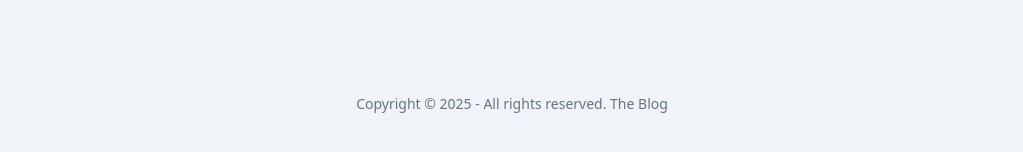
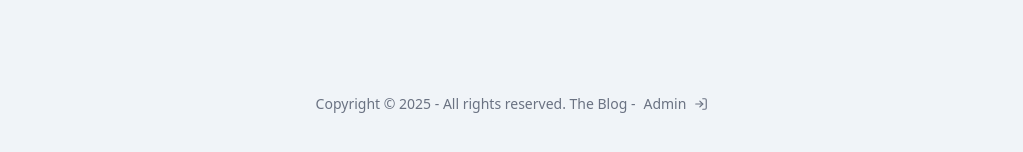
Before and after one commit to riba01/blog, a Next.js app: page / in a window 1280 px wide. Shown: the part 490-642 px from the top of the page, without its empty margins (128-1151 px from the left). Built offline with nearby package versions, Linux system fonts and the light colour scheme; no server answers; the database is empty.

Commit message:
refactor: update import paths for verifyLoginSession in post and upload actions; enhance header and footer component styles

```diff
--- a/src/actions/post/create-post-action.ts
+++ b/src/actions/post/create-post-action.ts
@@ -5,7 +5,7 @@ import { redirect } from 'next/navigation';
 import { v7 as uuidV7 } from 'uuid';
 import z from 'zod';
 import { makePartialPublicPost, PublicPost } from '../../dto/post/dto';
-import { verifyLoginSession } from '../../lib/login/manage-login';
+import { verifyLoginSession } from '../../lib/login/verifyLoginSession';
 import { PostCreateSchema } from '../../lib/post/validations';
 import { PostModel } from '../../models/post/post-model';
 import { postRepository } from '../../repositories/post';
--- a/src/actions/post/update-post-action.ts
+++ b/src/actions/post/update-post-action.ts
@@ -7,7 +7,7 @@ import {
   makePublicPostFromDb,
   PublicPost,
 } from '../../dto/post/dto';
-import { verifyLoginSession } from '../../lib/login/manage-login';
+import { verifyLoginSession } from '../../lib/login/verifyLoginSession';
 import { PostUpdateSchema } from '../../lib/post/validations';
 import { postRepository } from '../../repositories/post';
 import { getZodErrorMessages } from '../../utils/get-zod-error-messages';
--- a/src/actions/upload/upload-image-action.ts
+++ b/src/actions/upload/upload-image-action.ts
@@ -4,7 +4,7 @@ import { mkdir, writeFile } from 'fs/promises';
 import { extname, resolve } from 'path';
 import { convertToWebp } from '../../lib/convertToWebp';
 import { getImageTypeByMagicBytes } from '../../lib/getImageTypeByMagicBytes';
-import { verifyLoginSession } from '../../lib/login/manage-login';
+import { verifyLoginSession } from '../../lib/login/verifyLoginSession';
 
 type UpuLoadImageActionResult = {
   url: string;
--- a/src/components/Footer/index.tsx
+++ b/src/components/Footer/index.tsx
@@ -1,14 +1,19 @@
+import { LogInIcon } from 'lucide-react';
 import Link from 'next/link';
 
 export function Footer() {
   return (
-    <footer className='py-8 text-sm'>
-      <p className='text-center font-light text-gray-500'>
+    <footer className='itens-center flex justify-center gap-2 py-8 text-sm text-gray-500'>
+      <p className='text-center font-light'>
         <span>
-          Copyright &copy; {new Date().getFullYear()} - All rights reserved.{' '}
+          Copyright &copy; {new Date().getFullYear()} - All rights
+          reserved.{' '}
         </span>
-        <Link href={'/'}>The Blog</Link>
+        <Link href={'/'}>The Blog - </Link>
       </p>
+      <Link href={'/admin/login'} className='flex items-center gap-2'>
+        Admin <LogInIcon size={14} />
+      </Link>
     </footer>
   );
 }
--- a/src/components/Header/index.tsx
+++ b/src/components/Header/index.tsx
@@ -3,17 +3,25 @@ import Link from 'next/link';
 
 export function Header() {
   return (
-    <header>
+    <header className={clsx('flex items-center justify-between')}>
       <h1
         className={clsx(
-          'text-4xl/normal font-extrabold py-8',
-          'sm:text-5xl sm:py-10',
-          'md:text-6xl md:py-10',
-          'lg:text-7xl lg:py-12',
+          'py-8 text-4xl/normal font-extrabold',
+          'sm:py-10 sm:text-5xl',
+          'md:py-10 md:text-6xl',
+          'lg:py-12 lg:text-7xl',
         )}
       >
         <Link href='/'>The Blog</Link>
       </h1>
+      <div
+        className={clsx(
+          'flex py-8 text-xs font-bold',
+          'sm:py-10',
+          'md:py-10',
+          'lg:py-12',
+        )}
+      ></div>
     </header>
   );
 }
```
Also changed, not shown: 1 other file (tests, documents, lock files or other folders).
